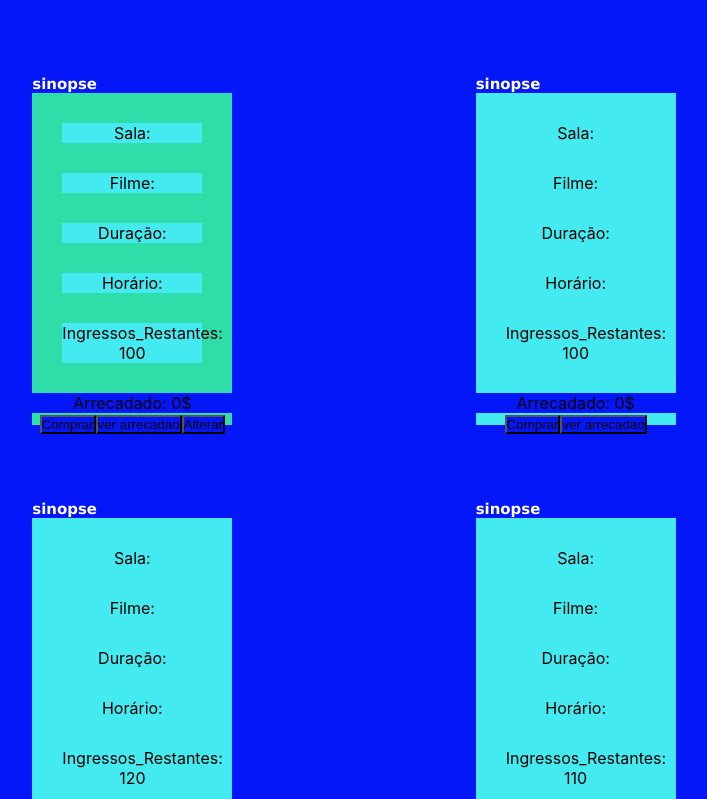
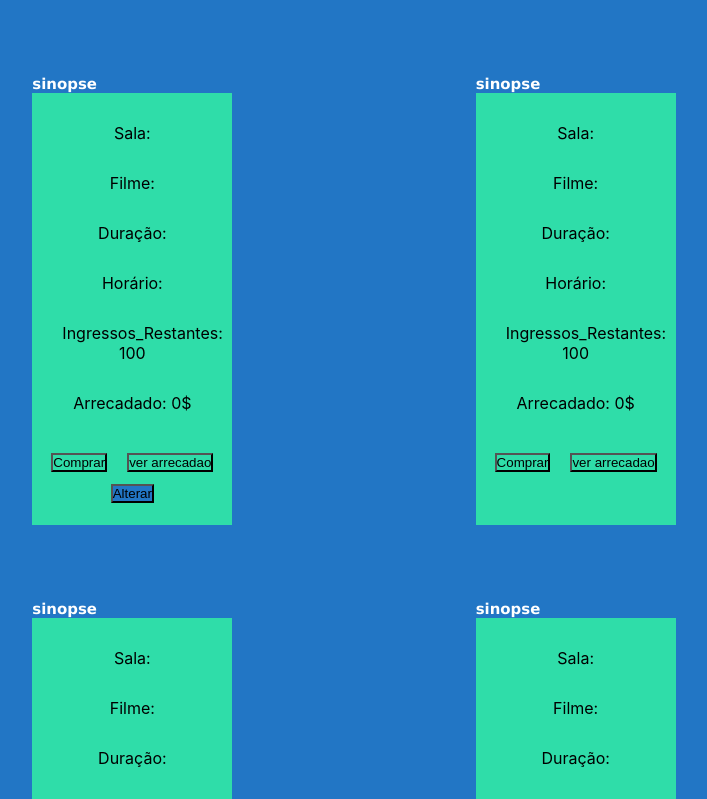
Before and after one commit to Thmsantos/cinema, a React (Create React App) app in the folder client/: page / in a window 1280 px wide. Shown: the top 799 px of the page, without its empty margins (286-993 px from the left). Built offline with nearby package versions, Linux system fonts and the light colour scheme; no server answers.

Commit message:
Update App.css

```diff
--- a/client/src/App.css
+++ b/client/src/App.css
@@ -1,7 +1,7 @@
 *{
   margin: 0;
   padding: 0;
-  background-color: rgb(3, 23, 248);
+  background-color: rgb(34, 118, 197);
 }
 
 .linha_um,
@@ -27,18 +27,25 @@
 .oito,
 .nove,
 .dez {
-  height: 350px;
+  height: 450px;
   width: 200px;
-  background-color: rgb(67, 235, 241);
+  background-color: #2fdda9;
 }
 
 .sala,
 .filme,
 .duracao,
 .restantes,
-.horario{
+.horario,
+.arrecadao{
   margin: 30px;
-  background-color: rgb(67, 235, 241);
+  background-color: #2fdda9;
+}
+
+.ver_arrecadacao,
+.comprar{
+  margin: 10px;
+  background-color: #2fdda9;
 }
 
 .bitcoin{
```
